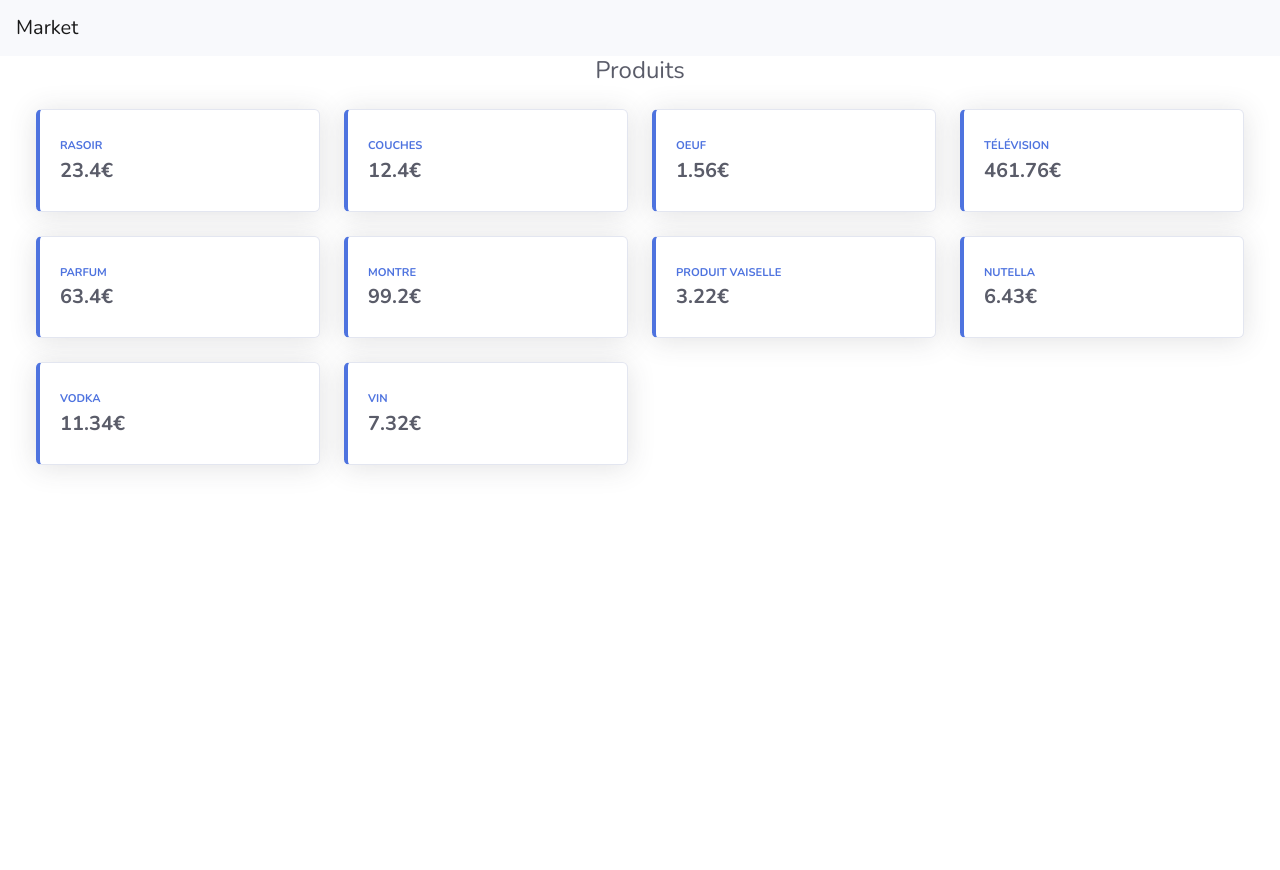
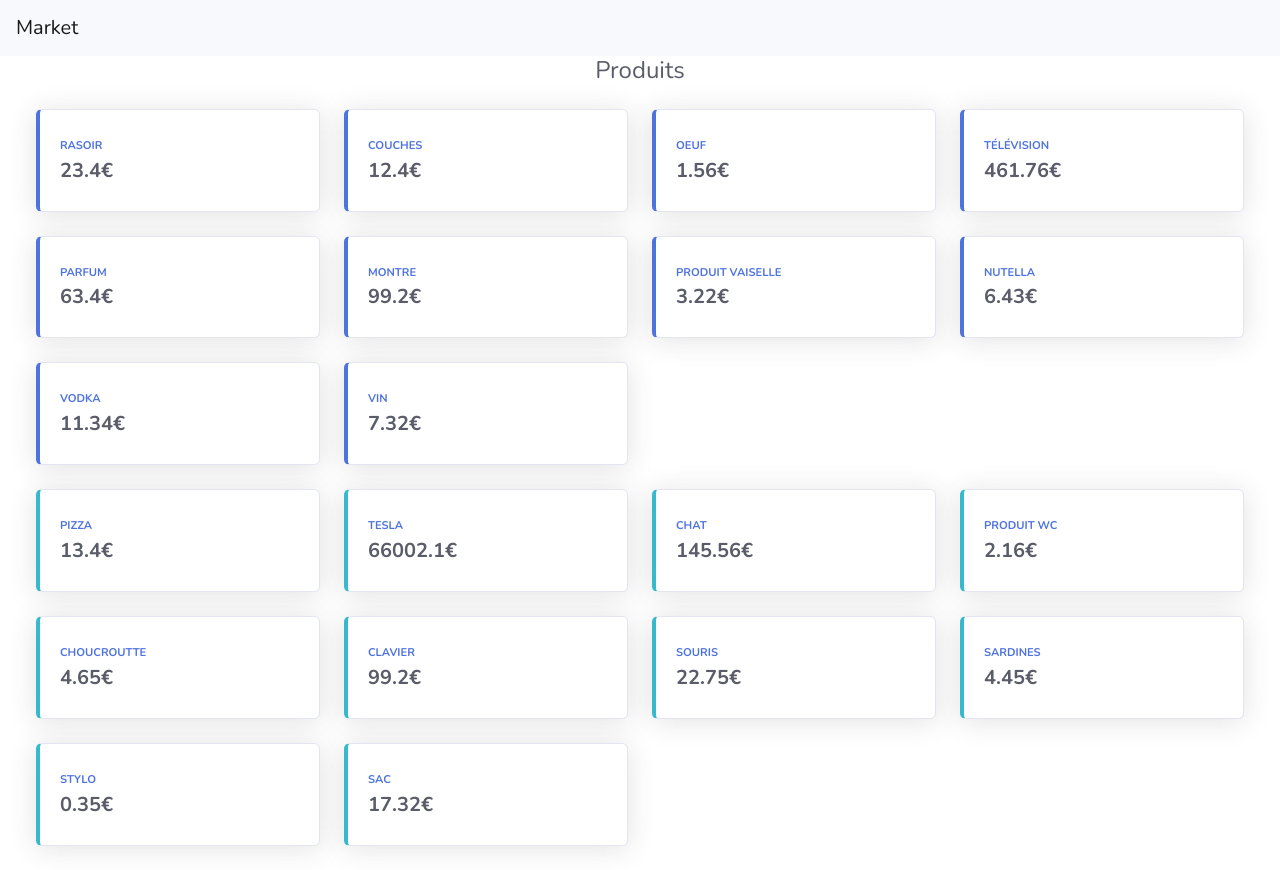
Before and after one commit to Sozary/Market, an Angular app: page / in a window 1280 px wide. Before the commit the page ends 800 px from the top, so only its background shows below. Built offline with nearby package versions, Linux system fonts and the light colour scheme.

Commit message:
floating point

```diff
--- a/src/app/app.html
+++ b/src/app/app.html
@@ -12,7 +12,13 @@
   </div>
   <div class="row">
     <div class="col">
-      <product *ngFor="let product of products" [product]="product" (click)="selectProduct(product)"></product>
+      <product *ngFor="let product of products" [type]="'primary'" [product]="product" (click)="selectProduct(product)">
+      </product>
+    </div>
+  </div>
+  <div class="row">
+    <div class="col">
+      <product *ngFor="let float of floats" [type]="'info'" [product]="float" (click)="selectProduct(float)"></product>
     </div>
   </div>
 </div>
--- a/src/app/app.ts
+++ b/src/app/app.ts
@@ -3,6 +3,7 @@ import {
   OnInit
 } from '@angular/core';
 import product_s from "./../assets/products_s.json"
+import product_f from "./../assets/products_f.json"
 import Customer from './classes/Customer.js';
 import {
   IProduct,
@@ -22,12 +23,23 @@ export class AppComponent implements OnInit {
   get products(): IProduct[] {
     return this.product_manager.getNearestProducts(this.customer, 10)
   }
+  get floats(): IProduct[] {
+    return this.product_manager.getNearestProducts(this.customer, 10, true)
+  }
   public selectProduct(product): void {
     this.customer.update(product)
   }
   ngOnInit() {
     this.product_manager = new ProductManager()
-    this.customer = new Customer()
+    this.customer = new Customer(this.product_manager)
+
+    product_f.data.forEach(element => {
+      this.product_manager.addFloatProduct({
+        name: element.name,
+        price: element.price,
+        point: undefined
+      })
+    })
 
     product_s.data.forEach(element => {
       this.product_manager.addProduct({
--- a/src/app/classes/Customer.ts
+++ b/src/app/classes/Customer.ts
@@ -1,23 +1,30 @@
 import {
   IPoint,
   IProduct,
-  computeBarycenter
+  computeBarycenter,
+  ProductManager
 } from "./Product";
 
 export default class Customer {
   public point: IPoint
   public featured: IProduct[]
 
-  constructor() {
+  public product_manager_ctxt: ProductManager
+
+  constructor(product_manager_ctxt: ProductManager) {
+    this.product_manager_ctxt = product_manager_ctxt
     this.featured = []
   }
   public update(product: IProduct) {
 
     this.featured.push(product)
-    if (this.point)
-      this.point = computeBarycenter(this.featured)
-    else
-      this.point = product.point
+    if (!this.product_manager_ctxt.updateProductIfFloat(product, this.point)) {
+      if (this.point)
+        this.point = computeBarycenter(this.featured)
+      else
+        this.point = product.point
+    }
+
   }
 
 }
--- a/src/app/classes/Product.ts
+++ b/src/app/classes/Product.ts
@@ -45,26 +45,42 @@ export function computeBarycenter(products: IProduct[]): IPoint {
 
 export class ProductManager {
   public products: IProduct[]
-  constructor(products ? : IProduct[]) {
 
+  public floats: IProduct[]
+  constructor(products ? : IProduct[], floats ? : IProduct[]) {
     this.products = products ? products : []
+    this.floats = floats ? floats : []
   }
 
   public addProduct(product: IProduct) {
     this.products.push(product)
   }
 
-  public getNearestProducts(customer: Customer, limit: number = 10) {
+  public updateProductIfFloat(product: IProduct, customer_point: IPoint): boolean {
+    let res = this.floats.filter(float => float.name === product.name)
+    if (res.length > 0) {
+      res[0].point = customer_point
+      return true
+    }
+    return false
+  }
+  public addFloatProduct(float: IProduct) {
+    this.floats.push(float)
+  }
+
+  public getNearestProducts(customer: Customer, limit: number = 10, floating: boolean = false) {
+
     if (customer.point === undefined)
-      return this.products.slice(0, limit)
-    return this.getDistanceMap(customer.point).map(distance => {
+      return (floating ? this.floats : this.products).slice(0, limit)
+    return this.getDistanceMap(customer.point, floating).map(distance => {
       return distance.product
     }).slice(0, limit)
   }
-  private getDistanceMap(point_a: IPoint): Array < DistanceType > {
+  private getDistanceMap(point_a: IPoint, floating: boolean): Array < DistanceType > {
     let distances: Array < DistanceType > = []
+    let data = floating ? this.floats : this.products
 
-    this.products.forEach(product => {
+    data.forEach(product => {
       distances.push({
         distance: this.getDistance(point_a, product.point),
         product: product
@@ -72,6 +88,7 @@ export class ProductManager {
     })
     for (let i = 0; i < distances.length; i++) {
       for (let j = i; j < distances.length; j++) {
+        if (distances[i] && distances[j])
           if (distances[i].distance > distances[j].distance) {
             let tmp = distances[j]
             distances[j] = distances[i]
@@ -83,6 +100,7 @@ export class ProductManager {
   }
 
   private getDistance(point_a: IPoint, point_b: IPoint): number {
+    if (point_a && point_b)
       return Math.sqrt(
         Math.pow(point_a.homme - point_b.homme, 2) +
         Math.pow(point_a.femme - point_b.femme, 2) +
@@ -91,6 +109,7 @@ export class ProductManager {
         Math.pow(point_a.moins_25 - point_b.moins_25, 2) +
         Math.pow(point_a.moins_50 - point_b.moins_50, 2) +
         Math.pow(point_a.plus_50 - point_b.plus_50, 2))
+    return undefined
   }
 
 
--- a/src/app/components/product/product.css
+++ b/src/app/components/product/product.css
@@ -2,3 +2,41 @@
   float: left;
   cursor: pointer;
 }
+
+.product:hover .info {
+  display: block;
+  animation-name: fadeIn;
+  animation-timing-function: linear;
+  animation-fill-mode: forwards;
+  animation-duration: .1s;
+}
+
+.info {
+  position: absolute;
+  color: white;
+  background-color: rgba(0, 0, 0, .6);
+  border: 1px solid rgba(0, 0, 0, .1);
+  border-radius: 4px;
+  width: 50%;
+  text-align: center;
+  left: 50%;
+  transform: translate(-50%, -50%);
+  z-index: 10;
+  top: 50%;
+  display: none;
+  opacity: 0;
+  transition: all .1s linear;
+
+}
+
+@keyframes fadeIn {
+  0% {
+    opacity: 0;
+    transform: translate(-50%, -50%) scale(.001)
+  }
+
+  100% {
+    opacity: 1;
+    transform: translate(-50%, -50%) scale(1)
+  }
+}
--- a/src/app/components/product/product.html
+++ b/src/app/components/product/product.html
@@ -1,6 +1,15 @@
  <div class="col-xl-3 col-md-6 mb-4 product">
-   <div class="card border-left-primary shadow h-100 py-2">
+   <div class="card shadow h-100 py-2" [className]="'card shadow h-100 py-2 border-left-'+type">
      <div class="card-body">
+       <div class="info" *ngIf="product.point">
+         <p>Homme: {{product.point.homme}}</p>
+         <p>Femme: {{product.point.femme}}</p>
+         <p>CSP +: {{product.point.csp_plus}}</p>
+         <p>CSP -: {{product.point.csp_moins}}</p>
+         <p>-25 ans: {{product.point.moins_25}}</p>
+         <p>-50 ans: {{product.point.moins_50}}</p>
+         <p>+50 ans: {{product.point.plus_50}}</p>
+       </div>
        <div class="row no-gutters align-items-center">
          <div class="col mr-2">
            <div class="text-xs font-weight-bold text-primary text-uppercase mb-1">{{product.name}}</div>
--- a/src/app/components/product/product.ts
+++ b/src/app/components/product/product.ts
@@ -7,7 +7,7 @@ import {
   selector: 'product',
   templateUrl: './product.html',
   styleUrls: ['./product.css'],
-  inputs: ["product"]
+  inputs: ["product", "type"]
 })
 export class ProductComponent implements OnDestroy {
   ngOnDestroy(): void {
--- a/src/assets/products_f.json
+++ b/src/assets/products_f.json
@@ -1,5 +1,33 @@
 {
   "data": [{
-    "name": ""
+    "name": "Pizza",
+    "price": 13.4
+  }, {
+    "name": "Tesla",
+    "price": 66002.1
+  }, {
+    "name": "Chat",
+    "price": 145.56
+  }, {
+    "name": "Produit WC",
+    "price": 2.16
+  }, {
+    "name": "Choucroutte",
+    "price": 4.65
+  }, {
+    "name": "Clavier",
+    "price": 99.2
+  }, {
+    "name": "Souris",
+    "price": 22.75
+  }, {
+    "name": "Sardines",
+    "price": 4.45
+  }, {
+    "name": "Stylo",
+    "price": 0.35
+  }, {
+    "name": "Sac",
+    "price": 17.32
   }]
 }
```
Lines whose indentation alone changed are shown as unchanged.
